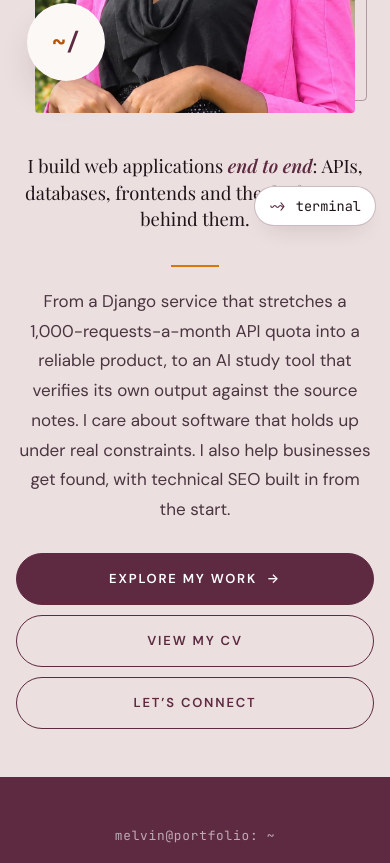
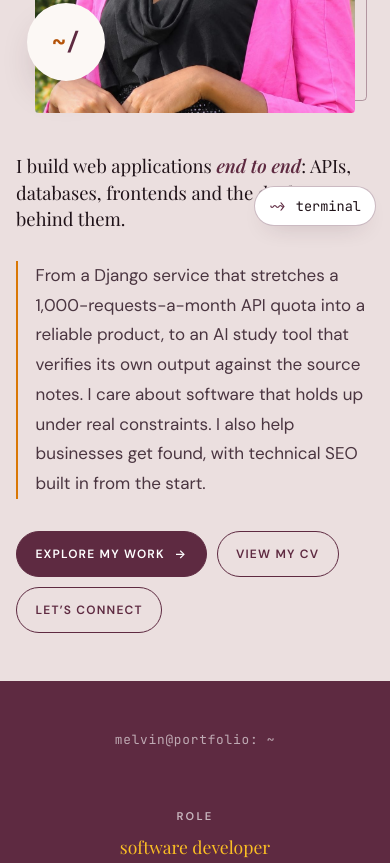
Before and after one commit to MelvinTabitha738/Portfolio, a plain HTML site: page index.html in a window 390 px wide. Shown: the part 604-1467 px from the top of the page. Drawn offline with Linux system fonts and the light colour scheme.

Commit message:
Tidy the homepage hero on small screens
Hero buttons keep their natural width and wrap as a group instead of
each filling the screen, and the hero text and section intros align to
one left edge on phones.

```diff
--- a/css/main.css
+++ b/css/main.css
@@ -686,14 +686,14 @@ kbd {
   }
 }
 
-/* Phones and small tablets: one centred column. The name comes first, then the
-   portrait, then the introduction and the buttons. */
+/* Phones and small tablets: one column, text aligned left. The name comes
+   first, then the portrait, then the introduction and the buttons. */
 @media (max-width: 860px) {
   .hero-inner {
     grid-template-columns: 1fr;
     min-height: 0;
     gap: 1rem;
-    text-align: center;
+    text-align: left;
     padding-top: 2.5rem;
     padding-bottom: 3rem;
     align-items: center;
@@ -703,7 +703,7 @@ kbd {
   }
   .hero-kicker {
     order: 1;
-    justify-self: center;
+    justify-self: start;
     font-size: 0.8125rem;
     letter-spacing: 0.16em;
   }
@@ -716,8 +716,8 @@ kbd {
   }
   .role-line {
     order: 3;
-    justify-content: center;
-    justify-self: center;
+    justify-content: flex-start;
+    justify-self: start;
     margin: 0;
   }
   .hero-media {
@@ -727,25 +727,16 @@ kbd {
   }
   .hero .strap {
     order: 5;
-    margin: 0.5rem auto 0;
+    margin: 0.5rem 0 0;
   }
   .hero .lede {
     order: 6;
-    border-left: 0;
-    padding-left: 0;
-    margin: 0.25rem auto 0.75rem;
-  }
-  .hero .lede::before {
-    content: "";
-    display: block;
-    width: 48px;
-    height: 2px;
-    background: var(--gold-line);
-    margin: 0.75rem auto 1.25rem;
+    padding-left: 1.1rem;
+    margin: 0.75rem 0 1rem;
   }
   .hero-actions {
     order: 7;
-    justify-content: center;
+    justify-content: flex-start;
   }
   .hero-seal {
     left: -8px;
@@ -758,9 +749,29 @@ kbd {
     inset: -12px -12px 12px 12px;
   }
 }
+/* Small screens: buttons keep their natural width and wrap as a
+   left-aligned group, scaled down a step so two sit side by side on a phone.
+   Section intros align left so every line starts at the same edge. */
 @media (max-width: 600px) {
+  .section-head .section-intro {
+    text-align: left;
+  }
+  .hero-actions {
+    gap: 10px;
+  }
   .hero-actions .btn {
-    flex: 1 1 100%;
+    flex: 0 1 auto;
+    min-height: 46px;
+    padding: 0 1.15rem;
+    font-size: 0.75rem;
+    letter-spacing: 0.1em;
+    white-space: nowrap;
+  }
+}
+@media (max-width: 340px) {
+  .hero-actions .btn {
+    padding: 0 0.9rem;
+    letter-spacing: 0.06em;
   }
 }
 @media (prefers-reduced-motion: reduce) {
--- a/index.html
+++ b/index.html
@@ -16,7 +16,7 @@
   <link rel="icon" type="image/svg+xml" href="assets/favicon.svg">
   <link rel="preload" href="assets/fonts/playfair-display-latin-var.woff2" as="font" type="font/woff2" crossorigin>
   <link rel="preload" href="assets/fonts/dm-sans-latin-var.woff2" as="font" type="font/woff2" crossorigin>
-  <link rel="stylesheet" href="css/main.css?v=18">
+  <link rel="stylesheet" href="css/main.css?v=20">
   <script>document.documentElement.classList.replace("no-js","js");</script>
   <script>
     /* Apply the chosen theme before paint so the page never flashes the wrong
```
Also changed, not shown: 404.html (+1 -1 lines), cv/index.html (+1 -1 lines), projects/anga-weather/index.html (+1 -1 lines), projects/index.html (+1 -1 lines), projects/studybuddy/index.html (+1 -1 lines).
